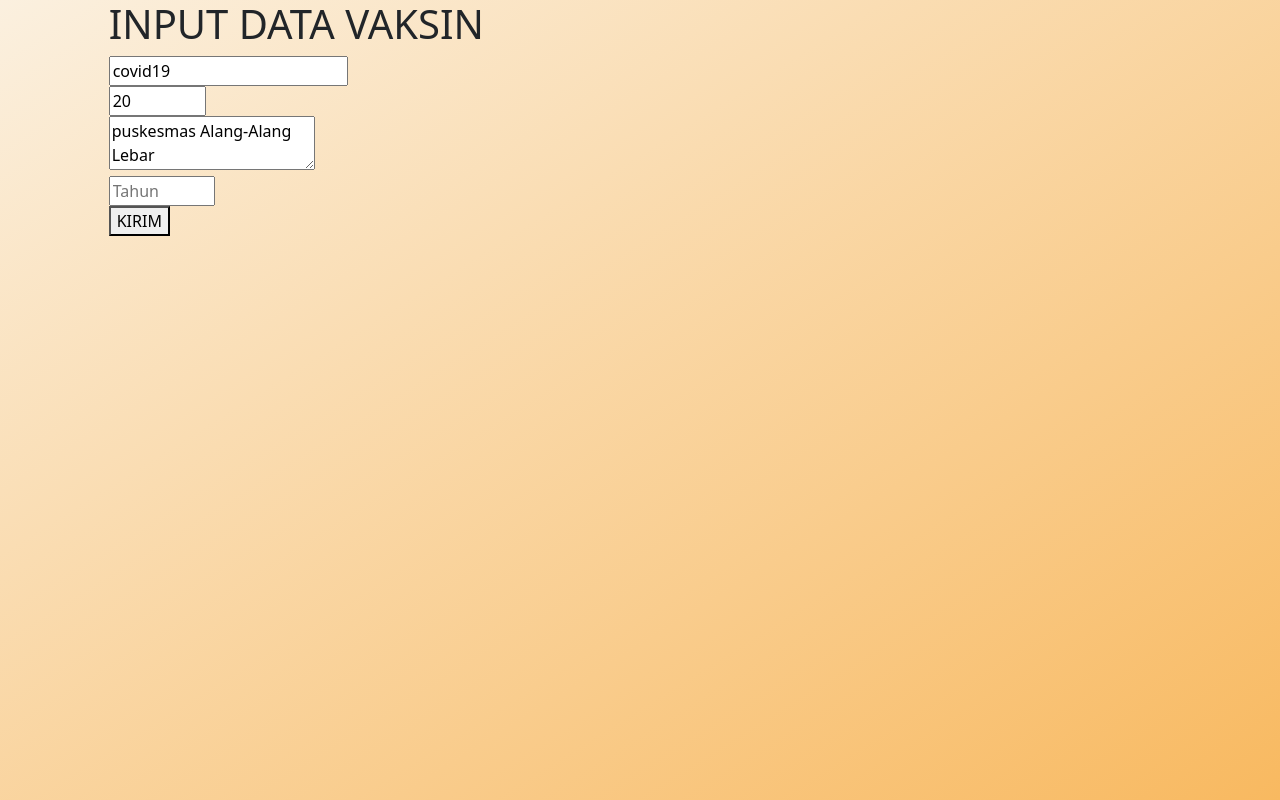
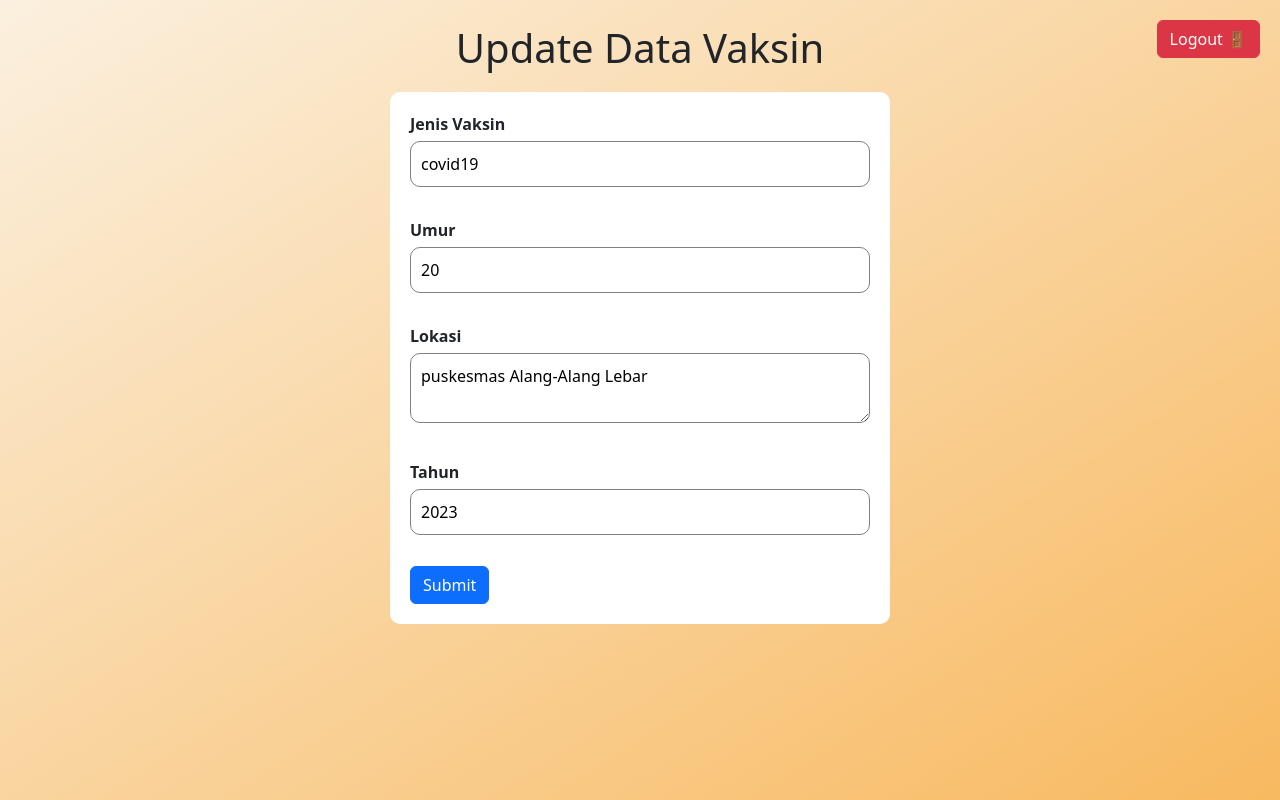
Before and after one commit to Aaronn08/Project_vaksin, a Flask app: page /update/1 in a window 1280 px wide. Run offline with Flask 3, Linux system fonts and the light colour scheme; data comes from the database, SQL or seed files in the repository.

Commit message:
update.html

```diff
--- a/templates/update.html
+++ b/templates/update.html
@@ -1,12 +1,70 @@
 {% extends 'layout.html' %}
+
 {% block konten %}
-    <h1>INPUT DATA VAKSIN</h1>
-    <form action="/aksiupdate" method="post" >
-        <input type="hidden" name="id_vaksin" placeholder="Enter id" value="{{ value[0] }}" >
-        <input type="text" name="jenis_vaksin" placeholder="Enter jenis" value="{{ value[1] }}" ><br>
-        <input type="number" name="umur" min="1" max="100"  placeholder="Enter umur" value="{{ value[2] }}"><br>
-        <textarea name="lokasi" placeholder="Enter lokasi" >{{ value[3] }}</textarea><br>
-        <input type="number" name="tahun" min="1900" max="2024" placeholder="Tahun" ><br>
-        <button type="submit">KIRIM</button>
+<style>
+    .container {
+        margin-top: 50px;
+        display: flex;
+        flex-direction: column;
+        align-items: center;
+    }
+
+    h1 {
+        text-align: center;
+        margin-bottom: 20px;
+    }
+
+    form {
+        width: 100%;
+        max-width: 500px;
+        padding: 20px;
+        background-color: white;
+        border-radius: 10px;
+    }
+
+    input, textarea {
+        width: 100%;
+        padding: 10px;
+        margin-bottom: 15px;
+        border-radius: 10px;
+        border: 1px solid gray;
+    }
+
+    label {
+        font-weight: bold;
+        margin-bottom: 5px;
+    }
+</style>
+
+<div class="container mt-4">
+    <h1 class="text-dark">Update Data Vaksin</h1>
+    <a href="{{ url_for('logout') }}" class="btn btn-danger" style="position: fixed; top: 20px; right: 20px;">Logout 🚪</a>
+
+    <form action="/aksiupdate" method="post">
+        <input type="hidden" name="id_vaksin" value="{{ value[0] }}" >
+
+        <div class="mb-3">
+            <label for="jenis_vaksin">Jenis Vaksin</label>
+            <input type="text" name="jenis_vaksin" id="jenis_vaksin" placeholder="Enter jenis" value="{{ value[1] }}" required>
+        </div>
+
+        <div class="mb-3">
+            <label for="umur">Umur</label>
+            <input type="number" name="umur" id="umur" min="1" max="100" placeholder="Enter umur" value="{{ value[2] }}" required>
+        </div>
+
+        <div class="mb-3">
+            <label for="lokasi">Lokasi</label>
+            <textarea name="lokasi" id="lokasi" placeholder="Enter lokasi" required>{{ value[3] }}</textarea>
+        </div>
+
+        <div class="mb-3">
+            <label for="tahun">Tahun</label>
+            <input type="number" name="tahun" id="tahun" min="1900" max="2024" placeholder="Tahun" value="{{ value[4] }}" required>
+        </div>
+
+        <button type="submit" class="btn btn-primary">Submit</button>
     </form>
+</div>
+
 {% endblock %}
```
